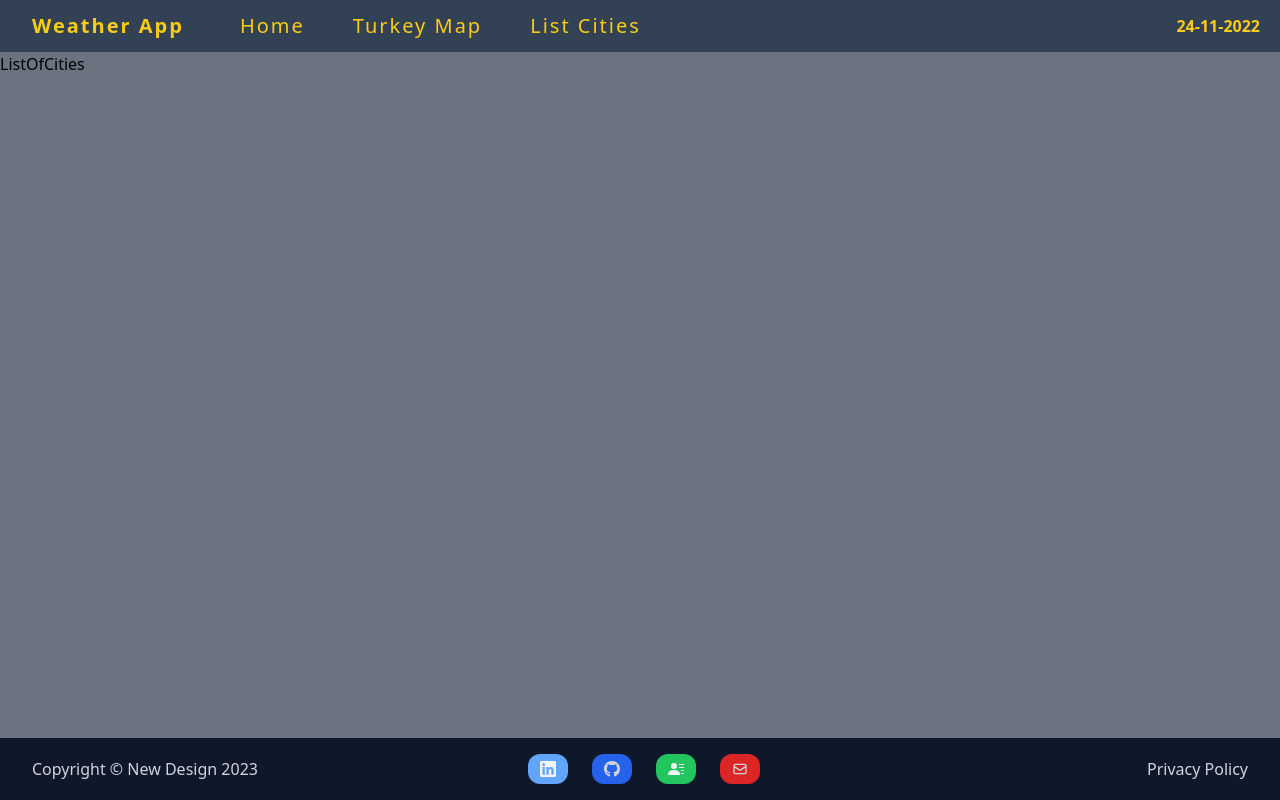
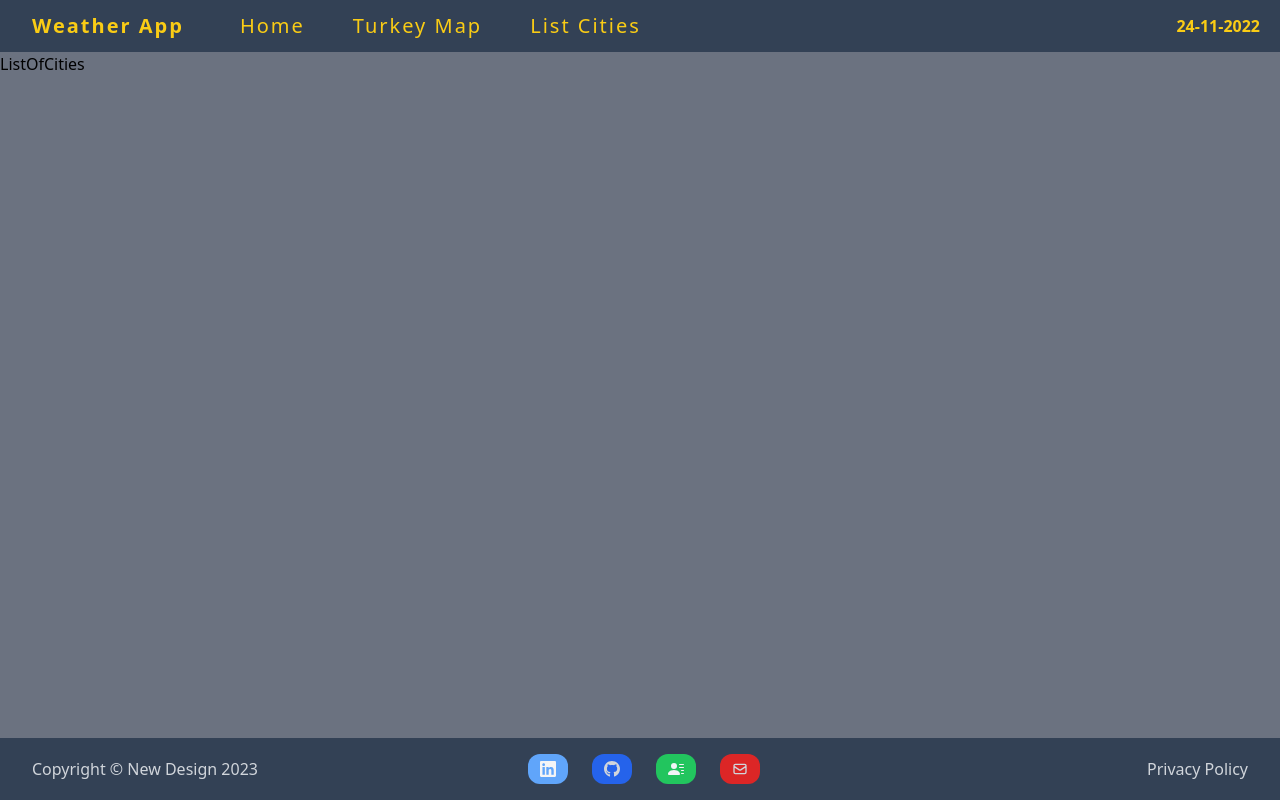
Before and after one commit to unaldutlu/weather_app_map, a React (Create React App) app: page /listOfCities in a window 1280 px wide. Built offline with nearby package versions, Linux system fonts and the light colour scheme.

Commit message:
add css update on page

```diff
--- a/src/components/Footer.jsx
+++ b/src/components/Footer.jsx
@@ -5,7 +5,7 @@ import { BsFillPersonLinesFill } from "react-icons/bs";
 
 function Footer() {
   return (
-    <div className='fixed bottom-0 flex flex-col md:flex-row justify-between items-center bg-slate-900 w-full p-3'>
+    <div className='fixed bottom-0 flex flex-col md:flex-row justify-between items-center bg-slate-700 w-full p-3'>
       <div className='md:flex-auto md:w-16'>
         <h1 className='md:text-start md:pl-5 flex justify-start text-gray-300'>
           Copyright &copy; New Design 2023
```
